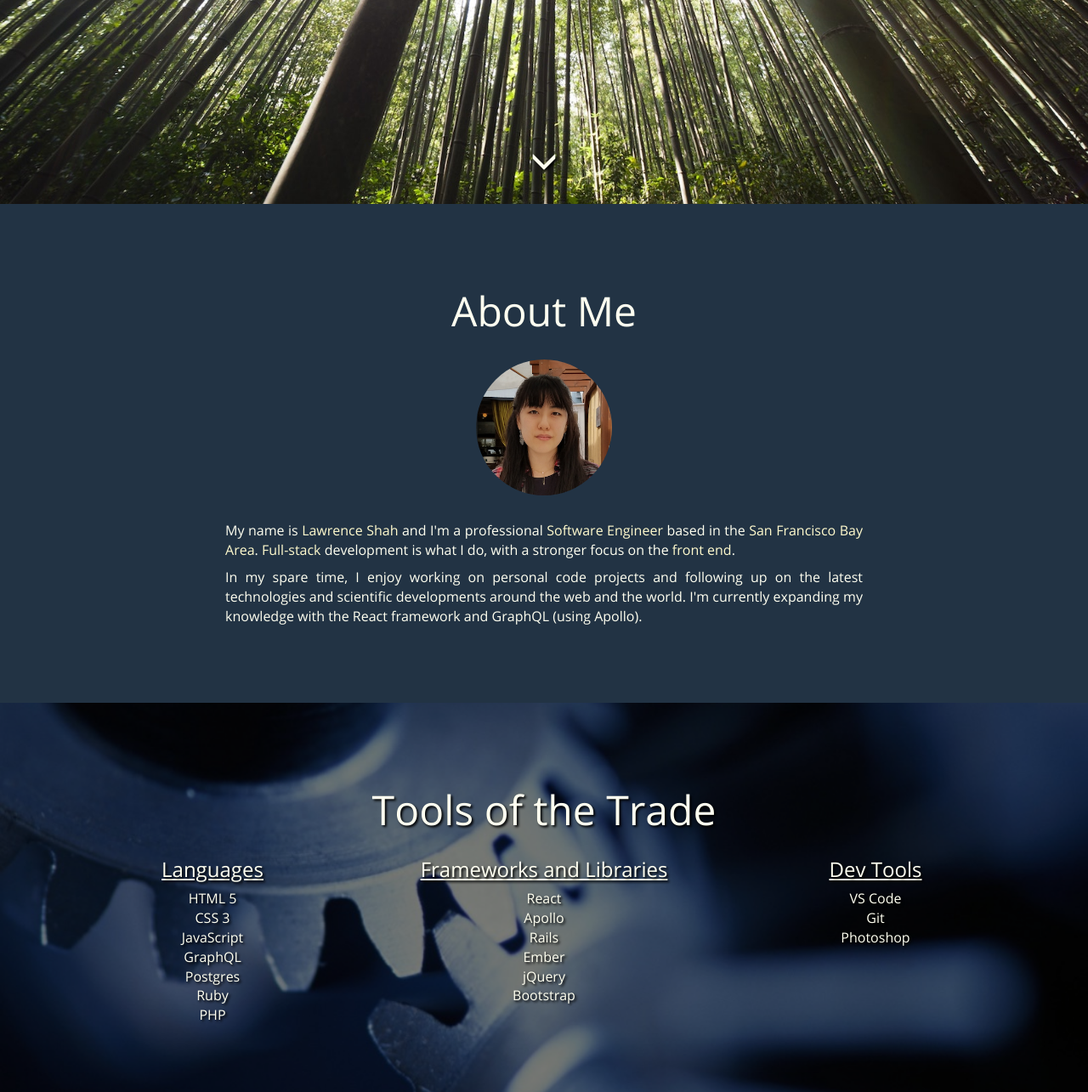
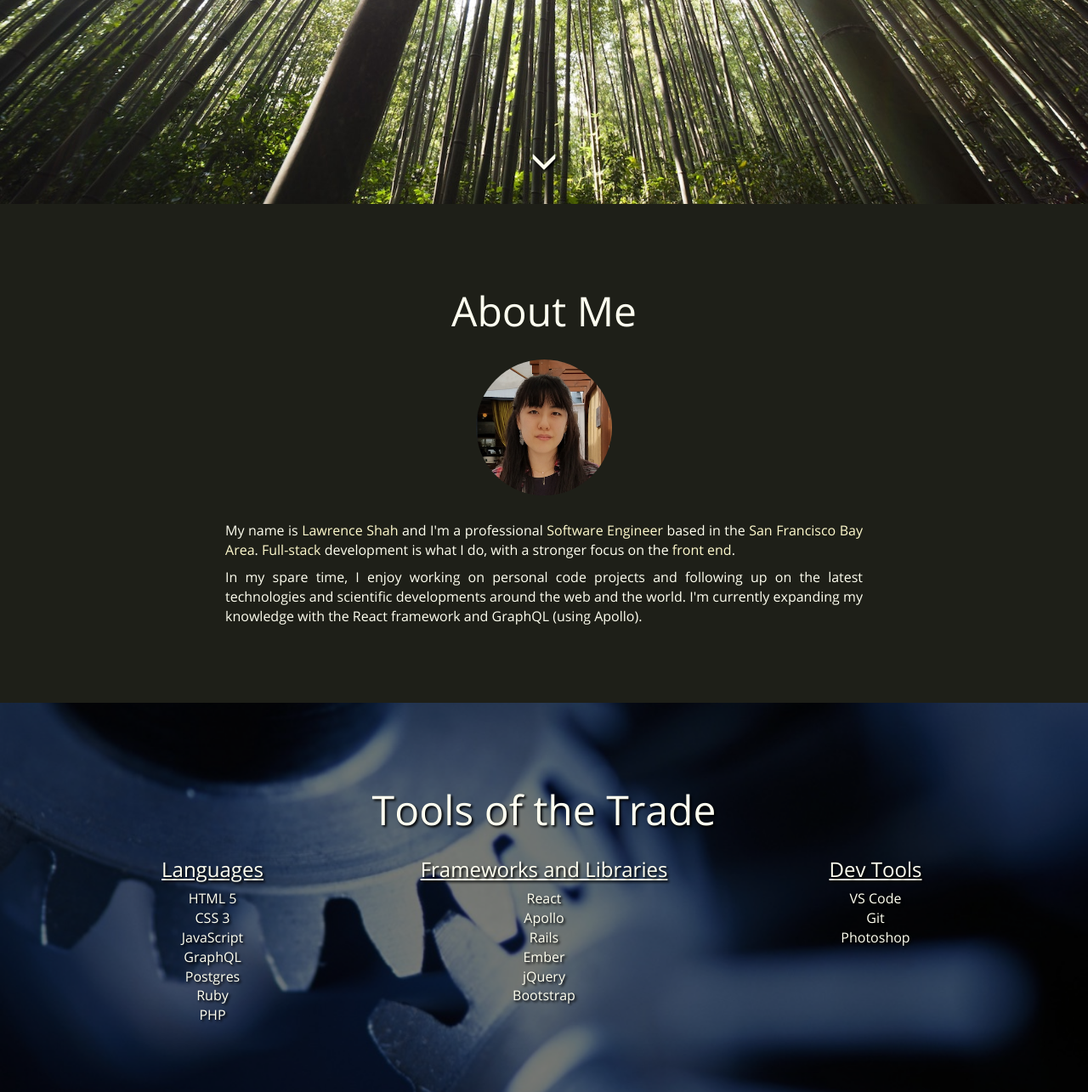
Before and after one commit to sktiao/Author-webpage, a PHP site: page / in a window 1280 px wide. Shown: the part 560-1845 px from the top of the page at 85% size. Run offline with PHP 8.4, Linux system fonts and the light colour scheme.

Commit message:
Update main.css
Changed color of About

```diff
--- a/css/main.css
+++ b/css/main.css
@@ -118,7 +118,7 @@ section {
 }
 
 #section-about {
-  background-color: #234;
+  background-color: #1e1f18;
   color: ivory;
   padding: 80px 0;
 }
```
